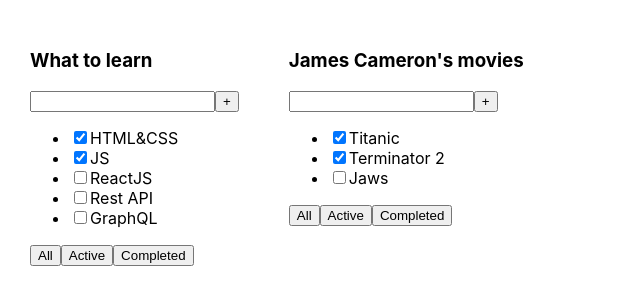
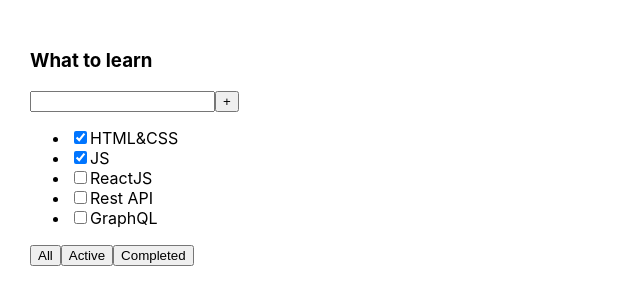
Before and after one commit to IJTINK7/to-do_list, a React (Create React App) app: page / in a window 1280 px wide. Shown: the top 304 px of the page, without its empty margins (0-640 px from the left). Built offline with nearby package versions, Linux system fonts and the light colour scheme.

Commit message:
Deleting the second task's array with the second to-do list

```diff
--- a/src/App.tsx
+++ b/src/App.tsx
@@ -10,20 +10,11 @@ function App() {
 		{ id: 4, title: "Rest API", isDone: false },
 		{ id: 5, title: "GraphQL", isDone: false },
 	]
-	const tasks2 = [
-		{ id: 1, title: "Titanic", isDone: true },
-		{ id: 2, title: "Terminator 2", isDone: true },
-		{ id: 3, title: "Jaws", isDone: false },
-	]
 	return (
 		<div className='App'>
 			<Todolist
 				title = "What to learn"
 				tasks={tasks1}
-			/>
-			<Todolist
-				title = "James Cameron's movies"
-				tasks ={tasks2}
 			/>
 		</div>
 	)
```
